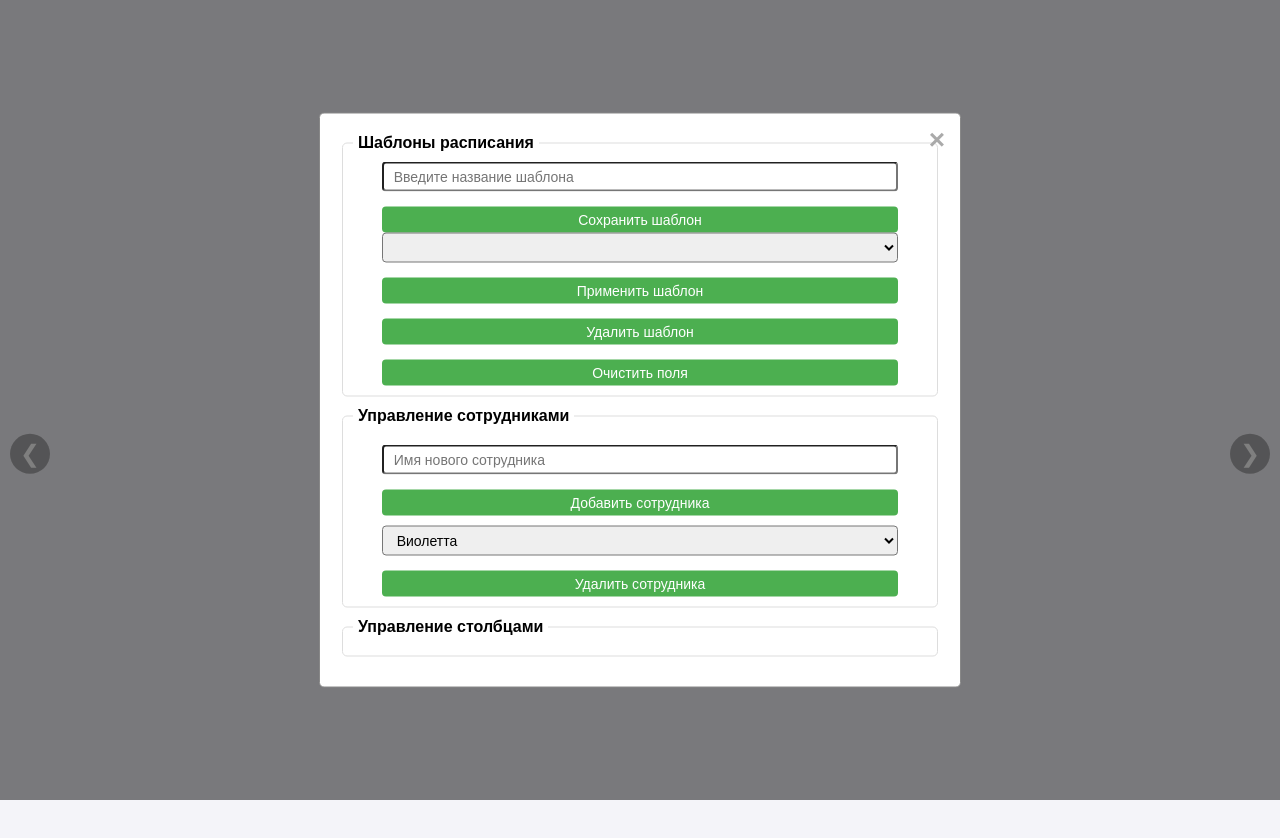
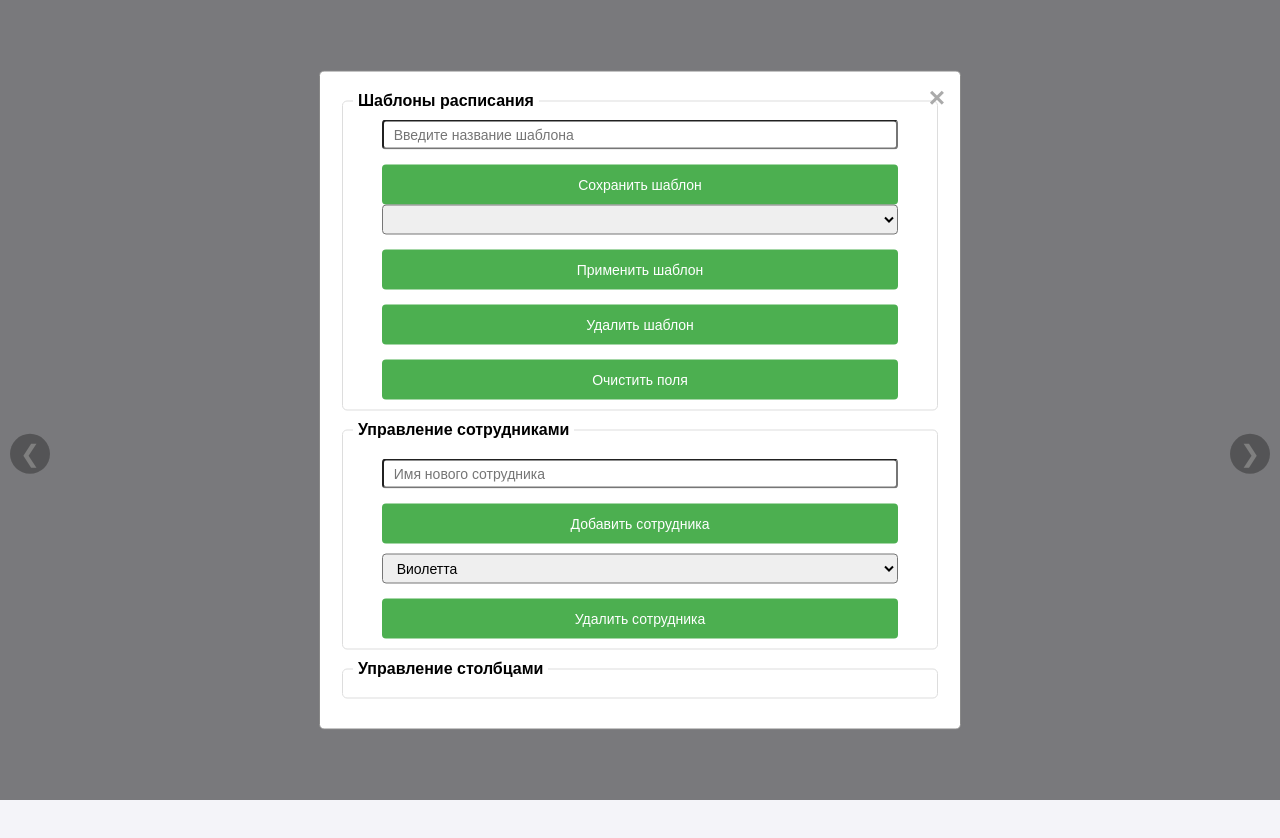
Before and after one commit to drdddr/grafix, a plain HTML site: page index.html in a window 1280 px wide. Both pictures are taken after a click on the button "Настройки". Drawn offline with Linux system fonts and the light colour scheme.

Commit message:
index.html

```diff
--- a/index.html
+++ b/index.html
@@ -94,7 +94,7 @@
       min-width: 60px;
       max-width: 60px;
     }
-    /* Унифицированный стиль для кнопок */
+    /* Унифицированный стиль для всех кнопок */
     button {
       margin-top: 15px;
       padding: 10px 15px;
@@ -103,7 +103,10 @@
       border: none;
       border-radius: 5px;
       cursor: pointer;
-      transition: background-color 0.3s ease, transform 0.2s ease;
+      /* Плавный переход для background, transform и высоты */
+      transition: background-color 0.3s ease, transform 0.3s ease, height 0.3s ease;
+      /* Фиксированная высота кнопок */
+      height: 40px;
     }
     button:hover {
       background-color: #45a049;
@@ -238,18 +241,24 @@
       overflow: auto;
       background-color: rgba(0,0,0,0.5);
     }
-    /* Изменён стиль, чтобы окно открывалось в центре экрана (на уровне окна расписания) */
+    /* Центрирование модального окна и плавная анимация его появления */
     .modal-content {
       background-color: #fff;
       position: fixed;
       top: 50%;
       left: 50%;
-      transform: translate(-50%, -50%);
+      transform: translate(-50%, -60%);
       padding: 20px;
       border: 1px solid #888;
       width: 80%;
       max-width: 600px;
       border-radius: 5px;
+      opacity: 0;
+      transition: opacity 0.5s ease, transform 0.5s ease;
+    }
+    .modal.show .modal-content {
+      opacity: 1;
+      transform: translate(-50%, -50%);
     }
     .close {
       position: absolute;
@@ -775,16 +784,22 @@
       updateWeek();
     }
 
-    // Обработчики для модального окна
+    // Обработчики для модального окна с анимацией
     document.getElementById("openSettingsButton").addEventListener("click", function() {
-      document.getElementById("settingsModal").style.display = "block";
+      const modal = document.getElementById("settingsModal");
+      modal.style.display = "block";
+      setTimeout(() => { modal.classList.add("show"); }, 10);
     });
     document.getElementsByClassName("close")[0].addEventListener("click", function() {
-      document.getElementById("settingsModal").style.display = "none";
+      const modal = document.getElementById("settingsModal");
+      modal.classList.remove("show");
+      setTimeout(() => { modal.style.display = "none"; }, 500);
     });
     window.addEventListener("click", function(event) {
-      if (event.target == document.getElementById("settingsModal")) {
-        document.getElementById("settingsModal").style.display = "none";
+      const modal = document.getElementById("settingsModal");
+      if (event.target == modal) {
+        modal.classList.remove("show");
+        setTimeout(() => { modal.style.display = "none"; }, 500);
       }
     });
 
```
